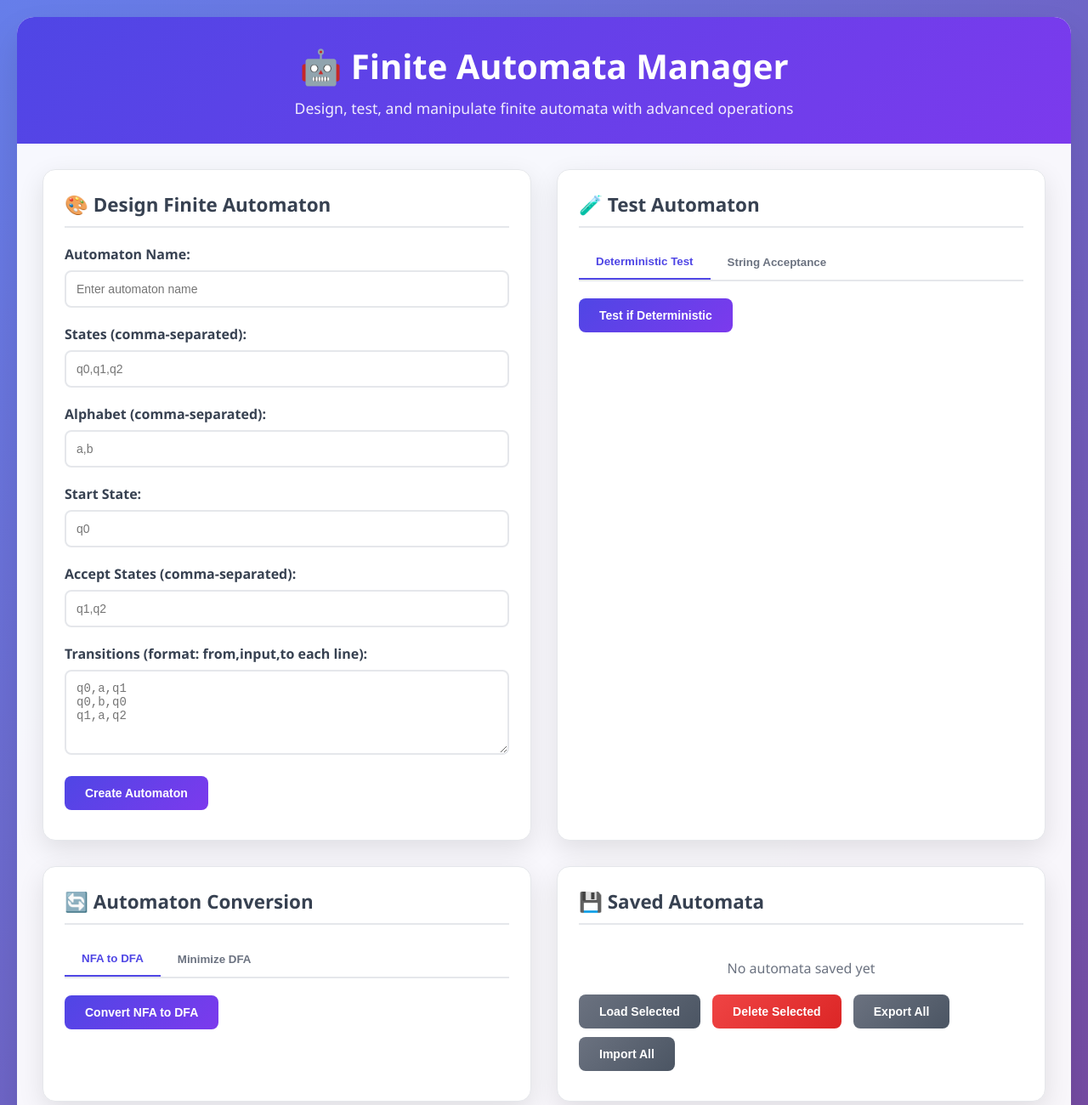
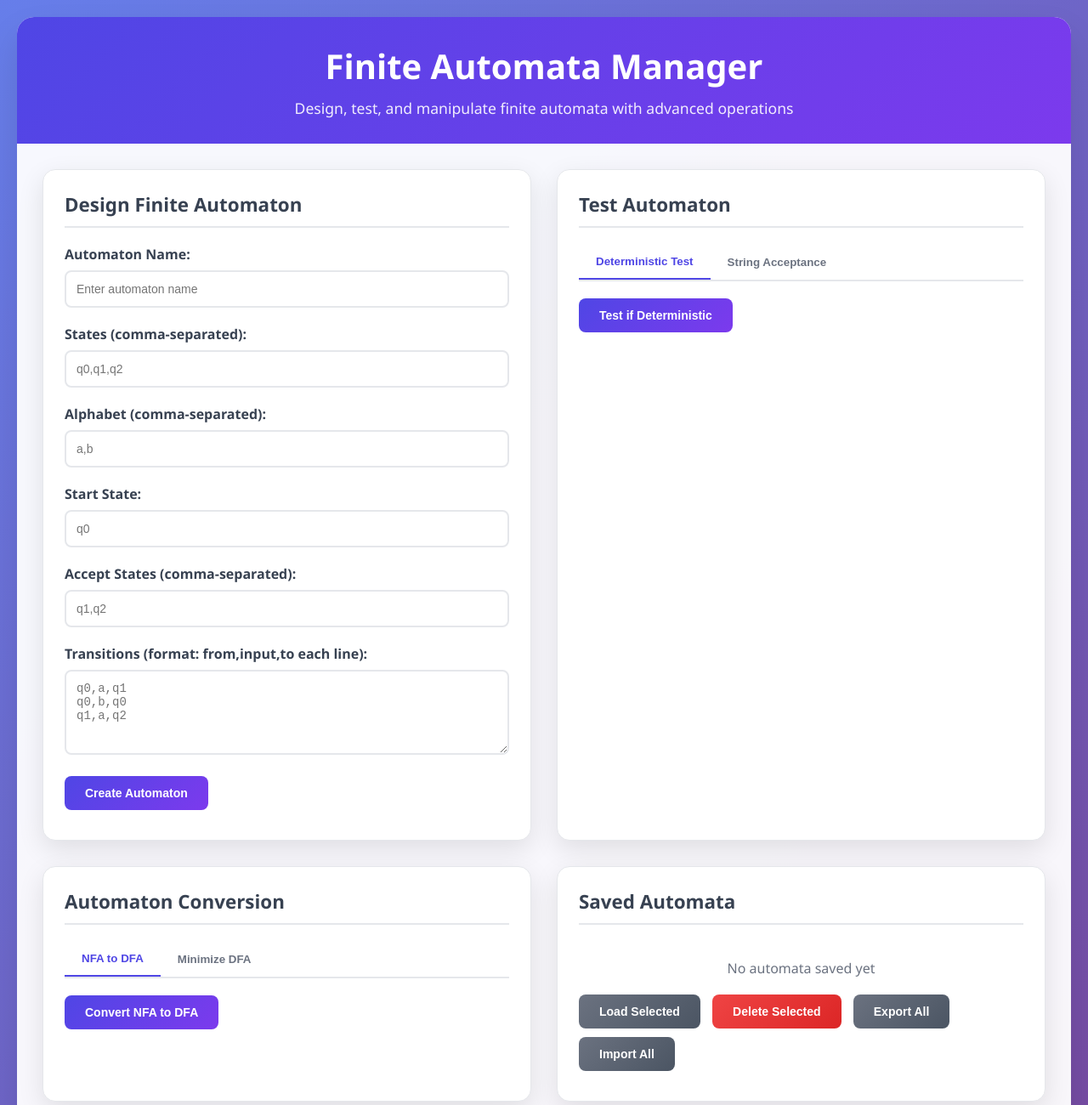
Before and after one commit to mocha2222/automata-project, a plain HTML site: page index.html in a window 1280 px wide. Shown: the top 1300 px of the page at 85% size. Drawn offline with Linux system fonts and the light colour scheme.

Commit message:
change word

```diff
--- a/index.html
+++ b/index.html
@@ -9,14 +9,14 @@
 <body>
     <div class="container">
         <div class="header">
-            <h1>🤖 Finite Automata Manager</h1>
+            <h1>Finite Automata Manager</h1>
             <p>Design, test, and manipulate finite automata with advanced operations</p>
         </div>
 
         <div class="main-content">
             <!-- Automata Design Section -->
             <div class="section">
-                <h3>🎨 Design Finite Automaton</h3>
+                <h3>Design Finite Automaton</h3>
                 <div class="form-group">
                     <label for="automatonName">Automaton Name:</label>
                     <input type="text" id="automatonName" placeholder="Enter automaton name">
@@ -47,7 +47,7 @@
 
             <!-- Testing Section -->
             <div class="section">
-                <h3>🧪 Test Automaton</h3>
+                <h3>Test Automaton</h3>
                 <div class="tabs">
                     <button class="tab active" onclick="switchTab('deterministic')">Deterministic Test</button>
                     <button class="tab" onclick="switchTab('acceptance')">String Acceptance</button>
@@ -70,7 +70,7 @@
 
             <!-- Conversion Section -->
             <div class="section">
-                <h3>🔄 Automaton Conversion</h3>
+                <h3>Automaton Conversion</h3>
                 <div class="tabs">
                     <button class="tab active" onclick="switchTab('nfaToDfa')">NFA to DFA</button>
                     <button class="tab" onclick="switchTab('minimize')">Minimize DFA</button>
@@ -89,7 +89,7 @@
 
             <!-- Saved Automata Section -->
             <div class="section">
-                <h3>💾 Saved Automata</h3>
+                <h3>Saved Automata</h3>
                 <div class="automata-list" id="automataList">
                     <p style="color: #6b7280; text-align: center; padding: 20px;">No automata saved yet</p>
                 </div>
```
